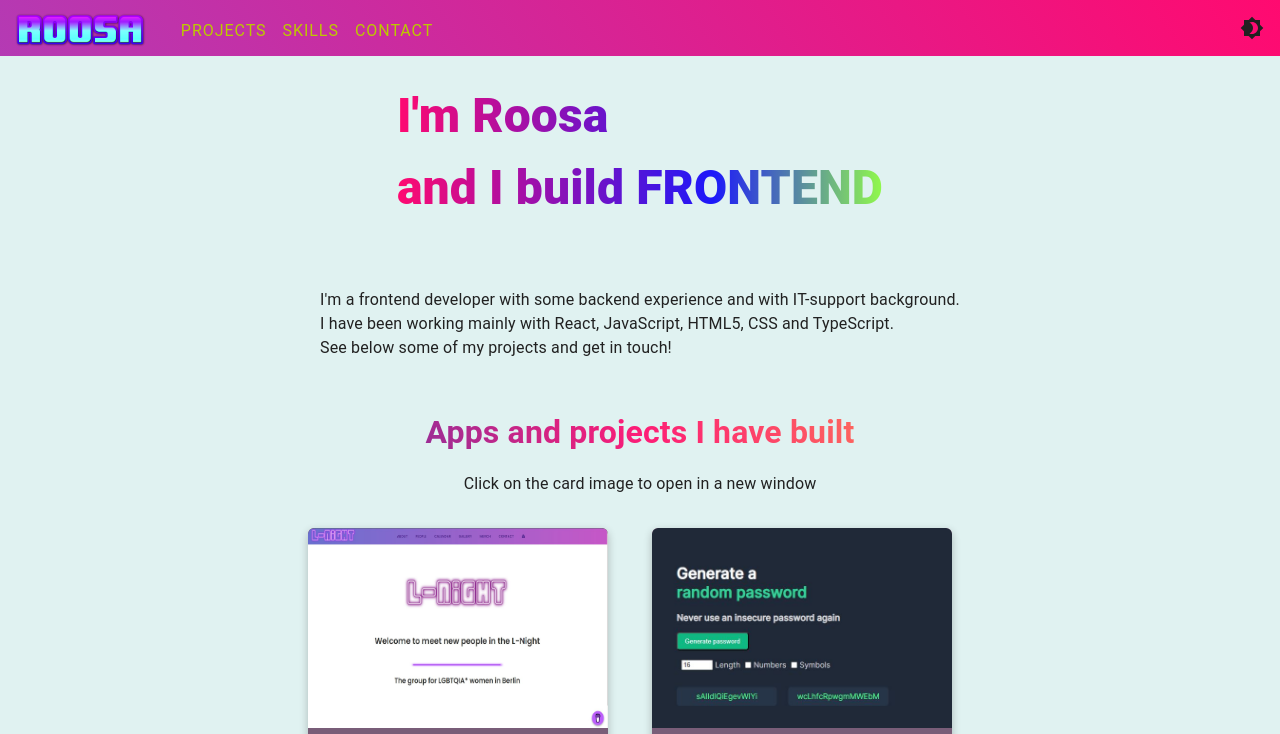
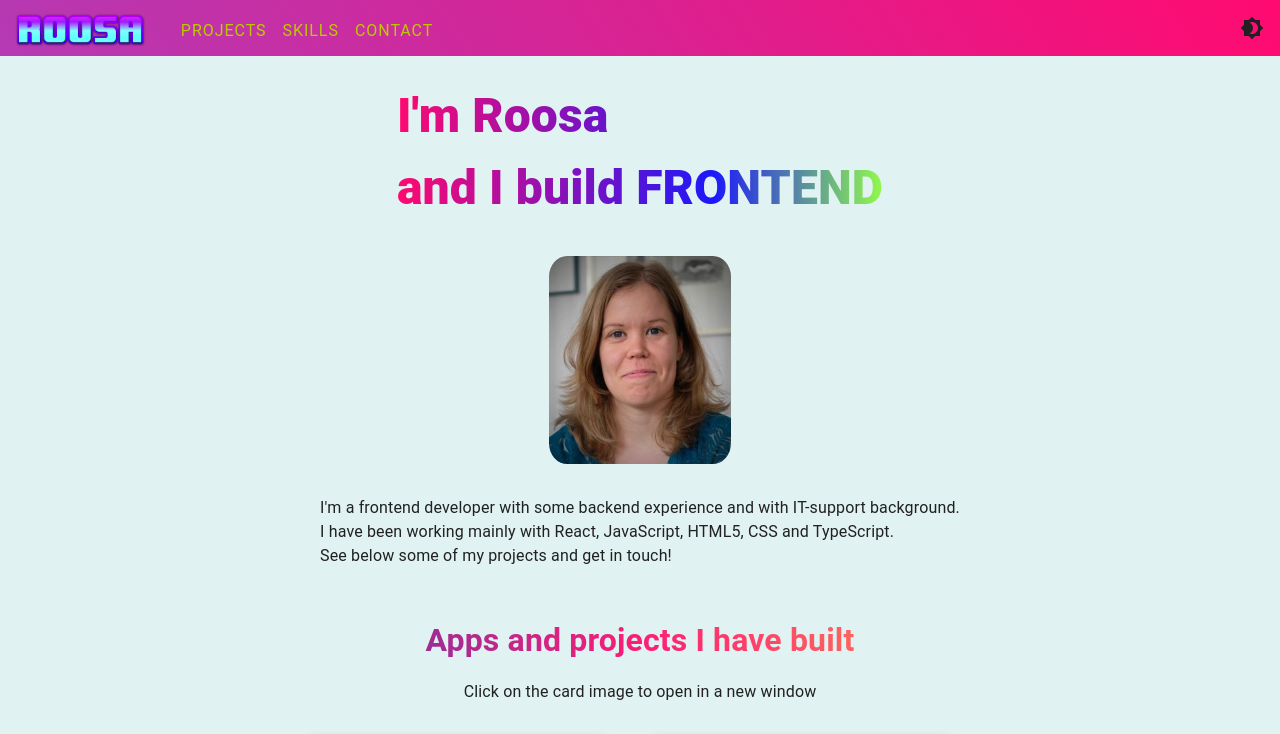
Before and after one commit to rohms/new-portfolio, a React (Vite) app: page / in a window 1280 px wide. Shown: the top 734 px of the page. Built offline with nearby package versions, Linux system fonts and the light colour scheme.

Commit message:
readding assets

```diff
--- a/src/components/About.jsx
+++ b/src/components/About.jsx
@@ -1,5 +1,5 @@
 import React from "react";
-// import rhm from "@assets/rhmsmall.jpg";
+import rhm from "@assets/rhmsmall.jpg";
 
 const About = () => {
   return (
@@ -11,7 +11,7 @@ const About = () => {
               I'm Roosa <br /> and I build FRONTEND
             </h1>
             <div className="about-container__hello">
-              {/* <img className="heroimage" alt="hero portrait" src={rhm} /> */}
+              <img className="heroimage" alt="hero portrait" src={rhm} />
               <h2>Hello there! 👋</h2>
             </div>
             <p>
--- a/src/components/Projects.jsx
+++ b/src/components/Projects.jsx
@@ -10,14 +10,12 @@ import travelblog from "@assets/travel.jpg";
 import dadjoke from "@assets/dadjokegenerator.jpg";
 import sass from "@assets/badges/sass.png";
 import webpack from "@assets/badges/webpack.png";
-import reactTS from "@assets/ReactTSQuiz.jpg";
+import reactTS from "@assets/ReactTsQuiz.jpg";
 import TS from "@assets/badges/typescript.png";
 import randomusers from "@assets/randomusers.jpg";
 import randomp from "@assets/random.jpg";
 import tenzies from "@assets/tenzies.jpg";
 
-import { Fragment } from "react";
-import { Badge } from "./Badge";
 import { Card } from "./Card";
 
 const projects = [
--- a/src/components/Skills.jsx
+++ b/src/components/Skills.jsx
@@ -10,7 +10,6 @@ import Vite from "@assets/badges/vite-logo.png";
 import ReactTesting from "@assets/badges/testing-library.svg";
 import "../styles/skills.css";
 import { Badge } from "./Badge";
-import { Tooltip } from "@mui/material";
 
 const skillBadges = [
   { imgSrc: CSS3, alt: "css-logo" },
```
